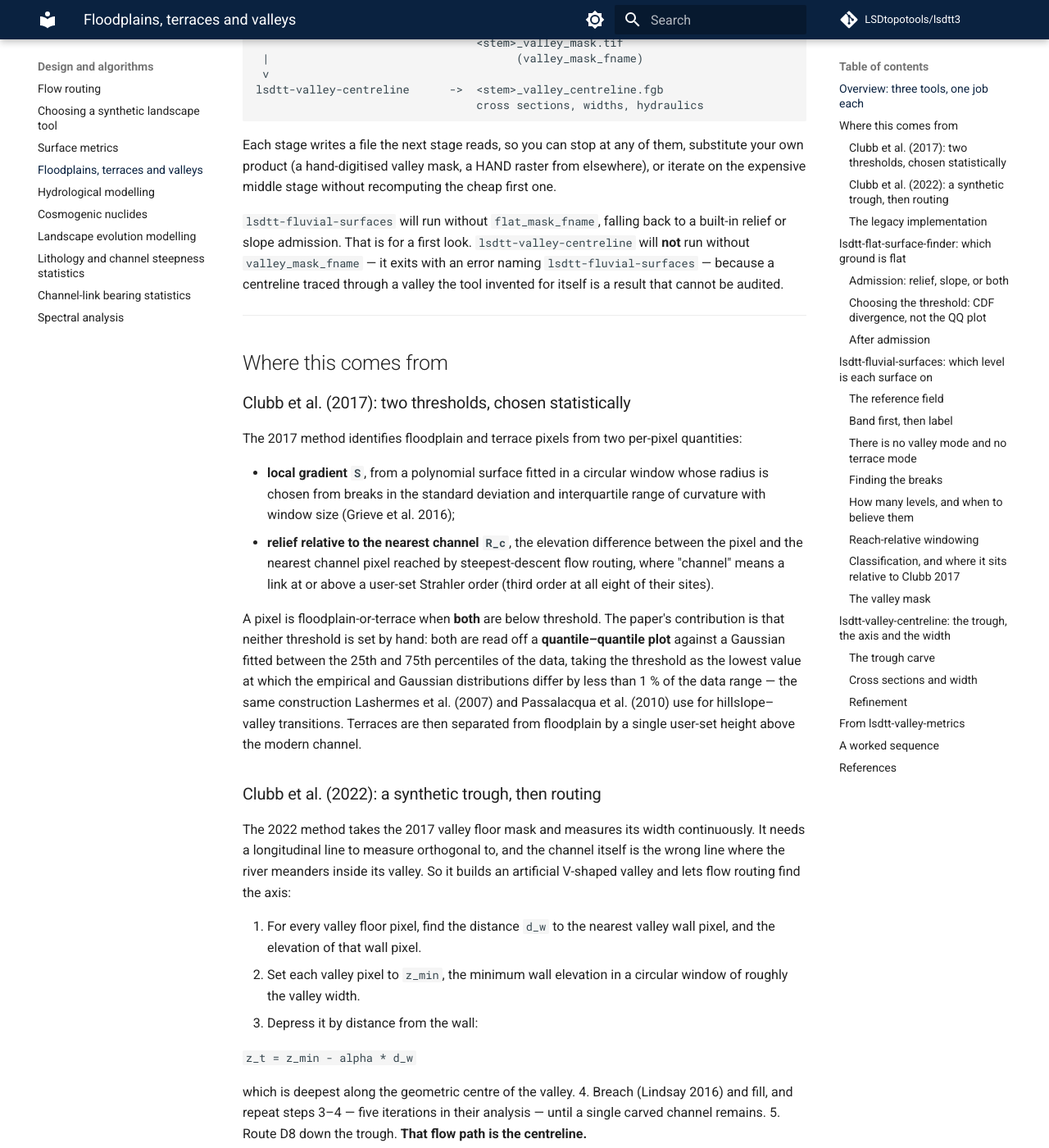
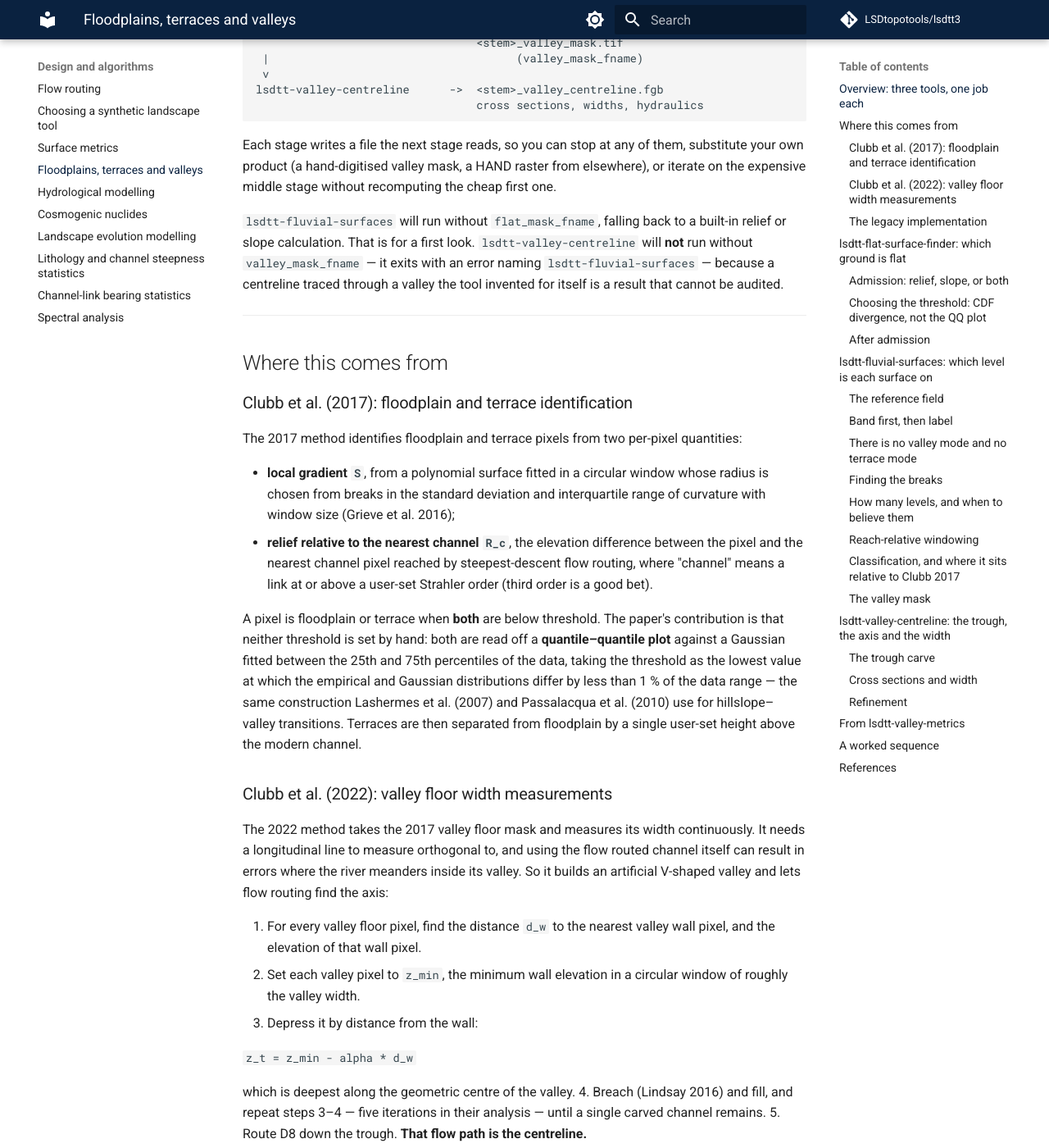
Before and after one commit to LSDtopotools/lsdtt3, an MkDocs documentation site: the page built from docs/design_and_algorithms/fluvial_surfaces_and_valleys.md, in a window 1280 px wide and 1400 px high, scrolled down 1332 px. Shown: the whole window at 82% size. Built offline with MkDocs 1.6.1 and Material for MkDocs 9.7.7, drawn with Linux system fonts in a browser that asks for light colours; comment, search, counter and statistics services are not loaded; some of the changed text lies outside the part shown.

Commit message:
some minor edits to the floodplain and terrace docs

```diff
--- a/docs/design_and_algorithms/fluvial_surfaces_and_valleys.md
+++ b/docs/design_and_algorithms/fluvial_surfaces_and_valleys.md
@@ -1,6 +1,6 @@
 # Floodplains, terraces and valleys in lsdtt3
 
-This page explains the design choices behind lsdtt3's fluvial-surface tooling: what
+This page explains the design choices behind lsdtt3's fluvial surface tooling: what
 `lsdtt-flat-surface-finder`, `lsdtt-fluvial-surfaces` and `lsdtt-valley-centreline`
 each do, why the work is split across three programs rather than one, which
 algorithms are used at each step, and where those algorithms come from. It is not a
@@ -62,7 +62,7 @@ elsewhere), or iterate on the expensive middle stage without recomputing the che
 first one.
 
 `lsdtt-fluvial-surfaces` will run without `flat_mask_fname`, falling back to a
-built-in relief or slope admission. That is for a first look. `lsdtt-valley-centreline`
+built-in relief or slope calculation. That is for a first look. `lsdtt-valley-centreline`
 will **not** run without `valley_mask_fname` — it exits with an error naming
 `lsdtt-fluvial-surfaces` — because a centreline traced through a valley the tool
 invented for itself is a result that cannot be audited.
@@ -71,7 +71,7 @@ invented for itself is a result that cannot be audited.
 
 ## Where this comes from
 
-### Clubb et al. (2017): two thresholds, chosen statistically
+### Clubb et al. (2017): floodplain and terrace identification
 
 The 2017 method identifies floodplain and terrace pixels from two per-pixel
 quantities:
@@ -81,10 +81,9 @@ quantities:
   range of curvature with window size (Grieve et al. 2016);
 - **relief relative to the nearest channel `R_c`**, the elevation difference between
   the pixel and the nearest channel pixel reached by steepest-descent flow routing,
-  where "channel" means a link at or above a user-set Strahler order (third order at
-  all eight of their sites).
+  where "channel" means a link at or above a user-set Strahler order (third order is a good bet).
 
-A pixel is floodplain-or-terrace when **both** are below threshold. The paper's
+A pixel is floodplain or terrace when **both** are below threshold. The paper's
 contribution is that neither threshold is set by hand: both are read off a
 **quantile–quantile plot** against a Gaussian fitted between the 25th and 75th
 percentiles of the data, taking the threshold as the lowest value at which the
@@ -93,11 +92,11 @@ the same construction Lashermes et al. (2007) and Passalacqua et al. (2010) use
 hillslope–valley transitions. Terraces are then separated from floodplain by a
 single user-set height above the modern channel.
 
-### Clubb et al. (2022): a synthetic trough, then routing
+### Clubb et al. (2022): valley floor width measurements
 
 The 2022 method takes the 2017 valley floor mask and measures its width
-continuously. It needs a longitudinal line to measure orthogonal to, and the
-channel itself is the wrong line where the river meanders inside its valley. So it
+continuously. It needs a longitudinal line to measure orthogonal to, and using the flow routed
+channel itself can result in errors where the river meanders inside its valley. So it
 builds an artificial V-shaped valley and lets flow routing find the axis:
 
 1. For every valley floor pixel, find the distance `d_w` to the nearest valley wall
```
